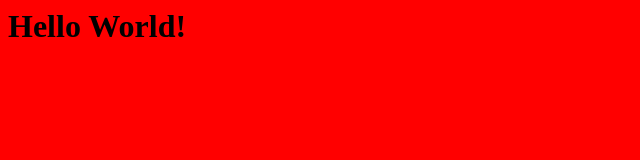
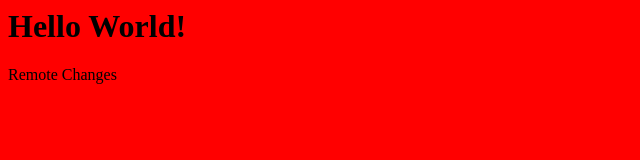
Before and after one commit to acinatedemoaccount/GitHubTest, a plain HTML site: page index.html in a window 1280 px wide. Shown: the whole page, without its empty margins (0-640 px from the left). Drawn offline with Linux system fonts and the light colour scheme.

Commit message:
Update index.html

```diff
--- a/index.html
+++ b/index.html
@@ -3,5 +3,6 @@
 </head>
 <body style="background-color: red;">
 <h1>Hello World!</h1>
+  <p>Remote Changes</p>
 </body>
 </html>
```
